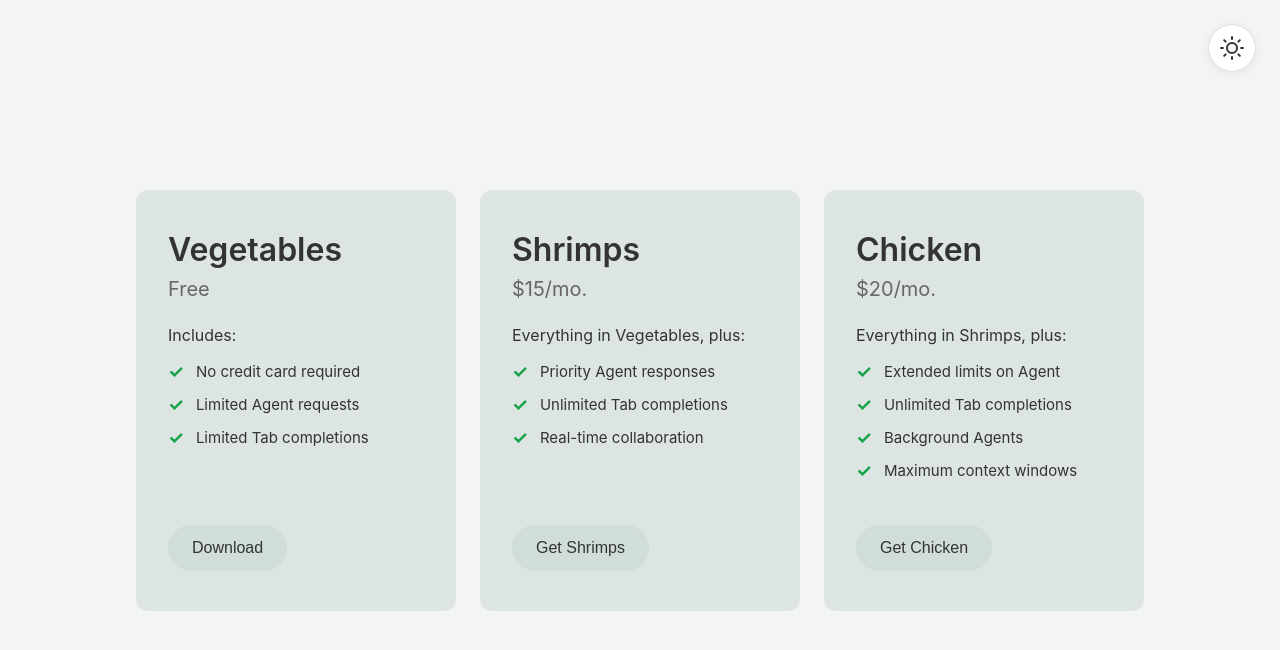
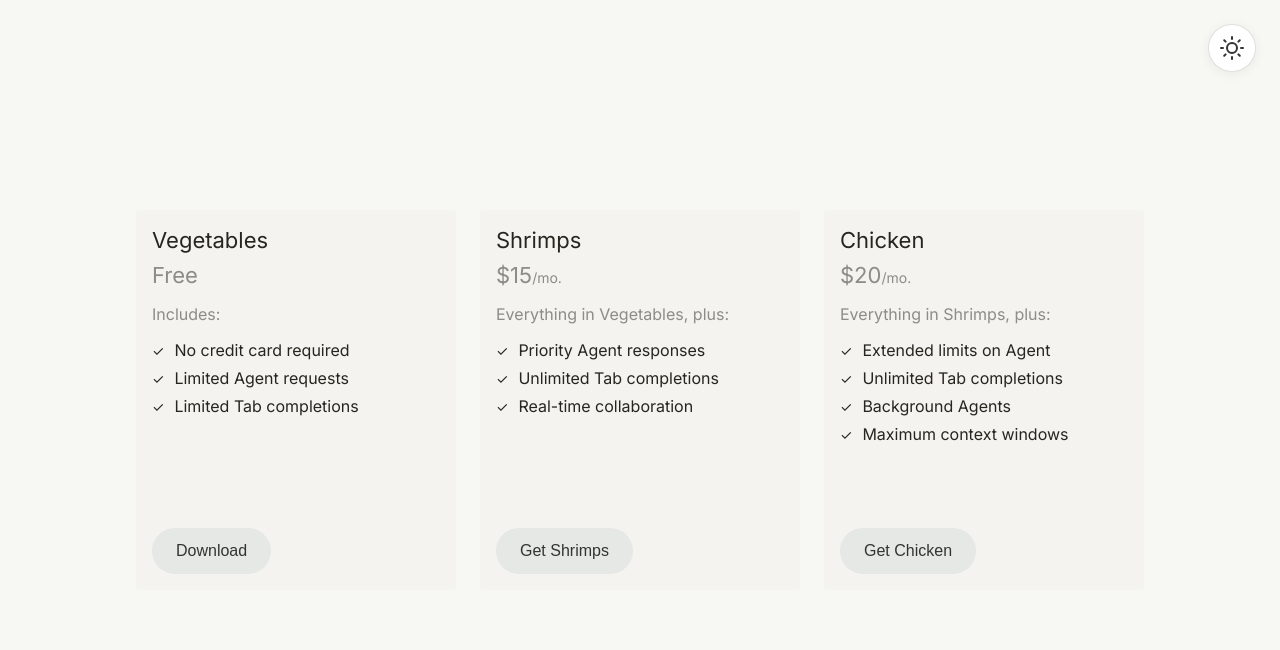
Before and after one commit to ManiaaTotomi/Noodles-latest-, a plain HTML site: page index.html in a window 1280 px wide. Drawn offline with Linux system fonts and the light colour scheme.

Commit message:
Styled UI cards
Updated the style and layout of cards to match cursor

```diff
--- a/index.html
+++ b/index.html
@@ -4,6 +4,9 @@
     <meta charset="UTF-8">
     <meta name="viewport" content="width=device-width, initial-scale=1.0">
     <title>Pricing Plans</title>
+    <link rel="preconnect" href="https://fonts.googleapis.com">
+    <link rel="preconnect" href="https://fonts.gstatic.com" crossorigin>
+    <link href="https://fonts.googleapis.com/css2?family=Inter:wght@400;500;600&display=swap" rel="stylesheet">
     <link rel="stylesheet" href="styles.css">
 </head>
 <body>
@@ -29,9 +32,12 @@
     </button>
     <div class="cards-container">
         <div class="card">
-            <h1 class="card-title">Vegetables</h1>
-            <p class="card-price">Free</p>
-            <div class="card-content">
+            <div class="card-body">
+                <h3 class="card-title">Vegetables</h3>
+                <p class="card-price">
+                    <span class="card-price-amount">Free</span>
+                </p>
+                <div class="card-content">
                 <p class="includes-text">Includes:</p>
                 <ul class="features-list">
                     <li>
@@ -47,12 +53,18 @@
                         Limited Tab completions
                     </li>
                 </ul>
+                </div>
             </div>
             <button class="download-button">Download</button>
         </div>
         <div class="card">
-            <h1 class="card-title">Shrimps</h1>
-            <p class="card-price">$15/mo.</p>
+            <div class="card-body">
+                <h3 class="card-title">Shrimps</h3>
+            <p class="card-price">
+                <span class="card-price-amount">$15</span>
+                <span class="card-price-period">/mo.</span>
+            </p>
+
             <div class="card-content">
                 <p class="includes-text">Everything in Vegetables, plus:</p>
                 <ul class="features-list">
@@ -69,12 +81,17 @@
                         Real-time collaboration
                     </li>
                 </ul>
+                </div>
             </div>
             <button class="download-button">Get Shrimps</button>
         </div>
         <div class="card">
-            <h1 class="card-title">Chicken</h1>
-            <p class="card-price">$20/mo.</p>
+            <div class="card-body">
+                <h3 class="card-title">Chicken</h3>
+            <p class="card-price">
+            <span class="card-price-amount">$20</span>
+            <span class="card-price-period">/mo.</span>
+        </p>
             <div class="card-content">
                 <p class="includes-text">Everything in Shrimps, plus:</p>
                 <ul class="features-list">
@@ -95,6 +112,7 @@
                         Maximum context windows
                     </li>
                 </ul>
+                </div>
             </div>
             <button class="download-button">Get Chicken</button>
         </div>
--- a/styles.css
+++ b/styles.css
@@ -5,8 +5,8 @@
 }
 
 body {
-    font-family: -apple-system, BlinkMacSystemFont, 'Segoe UI', Roboto, Oxygen, Ubuntu, Cantarell, sans-serif;
-    background-color: #f2f5f3;
+    font-family: 'Inter', -apple-system, BlinkMacSystemFont, 'Segoe UI', Roboto, sans-serif;
+    background-color: #f7f7f4;
     display: flex;
     justify-content: center;
     align-items: center;
@@ -70,11 +70,11 @@
 
 /* Dark mode */
 [data-theme="dark"] body {
-    background-color: #1a1e1c;
+    background-color: #14120B;
 }
 
 [data-theme="dark"] .card {
-    background-color: #2a322e;
+    background-color: #1B1913;
 }
 
 [data-theme="dark"] .card:hover {
@@ -82,22 +82,27 @@
 }
 
 [data-theme="dark"] .card-title,
-[data-theme="dark"] .includes-text,
 [data-theme="dark"] .features-list li {
     color: #e8e8e8;
 }
 
-[data-theme="dark"] .card-price {
-    color: #a0a0a0;
+[data-theme="dark"] .card-price,
+[data-theme="dark"] .card-price-amount,
+[data-theme="dark"] .card-price-period {
+    color: rgba(232, 232, 232, 0.6);
+}
+
+[data-theme="dark"] .includes-text {
+    color: rgba(232, 232, 232, 0.6);
 }
 
 [data-theme="dark"] .checkmark {
-    color: #4ade80;
+    color: #ffffff;
 }
 
 [data-theme="dark"] .download-button {
-    background-color: #36403b;
-    border: 1px solid rgba(255, 255, 255, 0.2);
+    background-color: #2d2a26;
+    border: 1px solid rgba(255, 255, 255, 0.1);
     color: #e8e8e8;
 }
 
@@ -121,14 +126,21 @@
 }
 
 .card {
-    background-color: #dce5e1;
-    border-radius: 12px;
-    padding: 40px 32px;
+    background-color: #F4F3F0;
+    border-radius: 4px;
+    padding: 16px;
     width: 320px;
+    min-height: 380px;
     flex-shrink: 0;
     display: flex;
     flex-direction: column;
     transition: transform 0.3s ease, box-shadow 0.3s ease;
+}
+
+.card-body {
+    display: flex;
+    flex-direction: column;
+    flex: 1;
 }
 
 .card:hover {
@@ -137,16 +149,29 @@
 }
 
 .card-title {
-    font-size: 32px;
-    font-weight: 600;
-    color: #333;
+    font-size: 22px;
+    font-weight: 400;
+    line-height: 28px;
+    color: #26251E;
     margin-bottom: 8px;
 }
 
 .card-price {
-    font-size: 20px;
-    color: #666;
-    margin-bottom: 24px;
+    font-size: 22px;
+    color: rgba(38, 37, 30, 0.5);
+    display: inline-flex;
+    align-items: baseline;
+}
+
+.card-price-amount {
+    font-size: 22px;
+    font-weight: 400;
+    color: rgba(38, 37, 30, 0.5);
+}
+
+.card-price-period {
+    font-size: 14px;
+    color: rgba(38, 37, 30, 0.5);
 }
 
 .card-content {
@@ -156,8 +181,8 @@
 
 .includes-text {
     font-size: 16px;
-    color: #333;
-    margin-bottom: 16px;
+    color: rgba(38, 37, 30, 0.5);
+    margin: 16px 0;
 }
 
 .features-list {
@@ -168,21 +193,21 @@
 .features-list li {
     display: flex;
     align-items: center;
-    margin-bottom: 12px;
-    font-size: 15px;
-    color: #333;
+    margin-bottom: 8px;
+    font-size: 16px;
+    color: #26251E;
 }
 
 .checkmark {
-    color: #16a34a;
-    font-size: 18px;
-    margin-right: 12px;
-    font-weight: bold;
+    color: #26251E;
+    font-size: 14px;
+    margin-right: 10px;
+    font-weight: regular;
 }
 
 .download-button {
     width: fit-content;
-    background-color: #d0ddd8;
+    background-color: #e5e8e4;
     border: none;
     border-radius: 999px;
     padding: 14px 24px;
```
